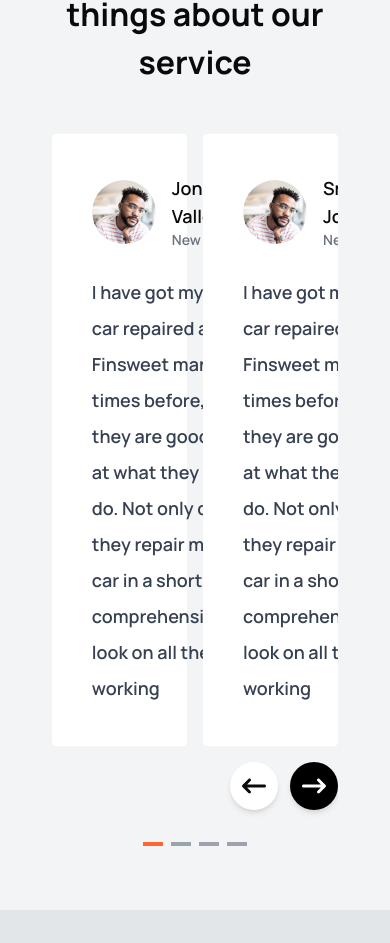
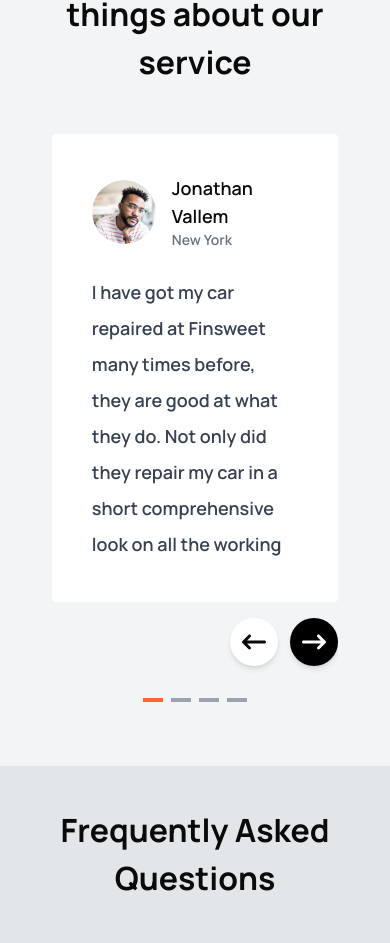
Before and after one commit to w3ngithub/revive-motors, a Next.js app: page / in a window 390 px wide. Shown: the part 7753-8696 px from the top of the page. Built offline with nearby package versions, Linux system fonts and the light colour scheme.

Commit message:
fix: mobile screen caraousl fixed

```diff
--- a/src/components/modules/home-page/CustomerView.tsx
+++ b/src/components/modules/home-page/CustomerView.tsx
@@ -18,13 +18,13 @@ const CustomerView = () => {
   // Move the carousel by two items at a time
   const handleNext = () => {
     setCurrentIndex((prevIndex) =>
-      prevIndex === testimonials.length - 2 ? 0 : prevIndex + 1,
+      prevIndex === testimonials.length - 2 ? 0 : prevIndex + 1
     );
   };
 
   const handlePrevious = () => {
     setCurrentIndex((prevIndex) =>
-      prevIndex === 0 ? testimonials.length - 2 : prevIndex - 1,
+      prevIndex === 0 ? testimonials.length - 2 : prevIndex - 1
     );
   };
 
@@ -42,7 +42,7 @@ const CustomerView = () => {
               style={{ transform: `translateX(-${currentIndex * 50}%)` }}
             >
               {testimonials.map((testimonial, index) => (
-                <CarouselItem key={index} className="w-1/2 flex-none">
+                <CarouselItem key={index} className="md:basis-1/2">
                   {/* Each item takes up 50% of the carousel width */}
                   <Card className="mx-auto min-h-[376px] max-w-[616px] rounded-sm border-none bg-white p-10 shadow-none">
                     <CardContent className="flex flex-col items-start justify-center gap-6 p-0">
```
